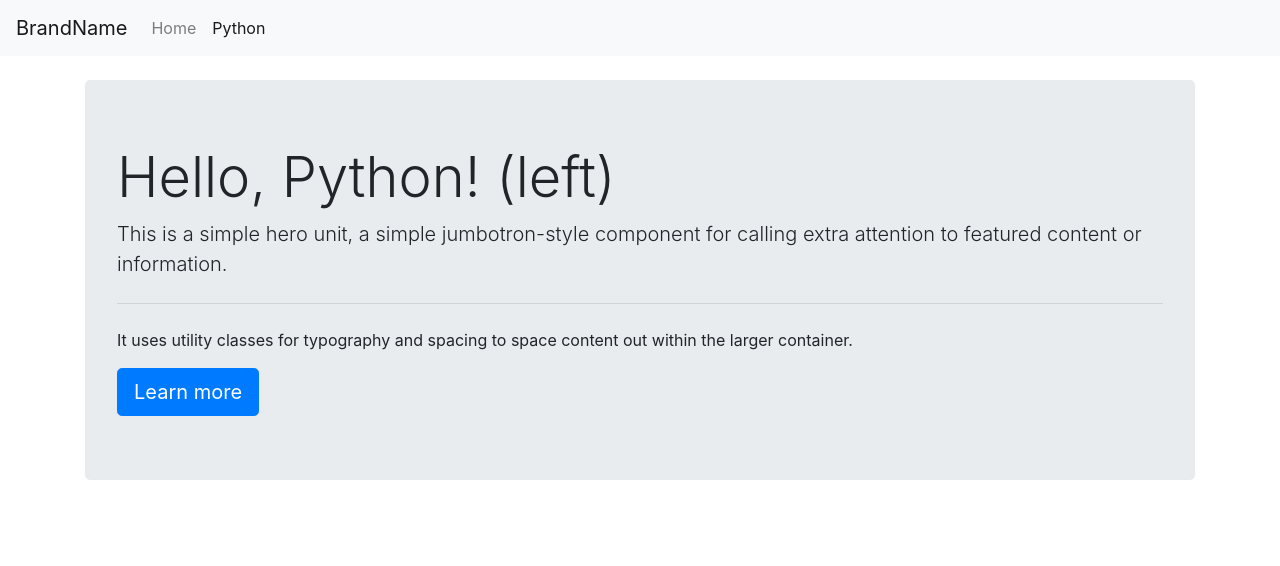
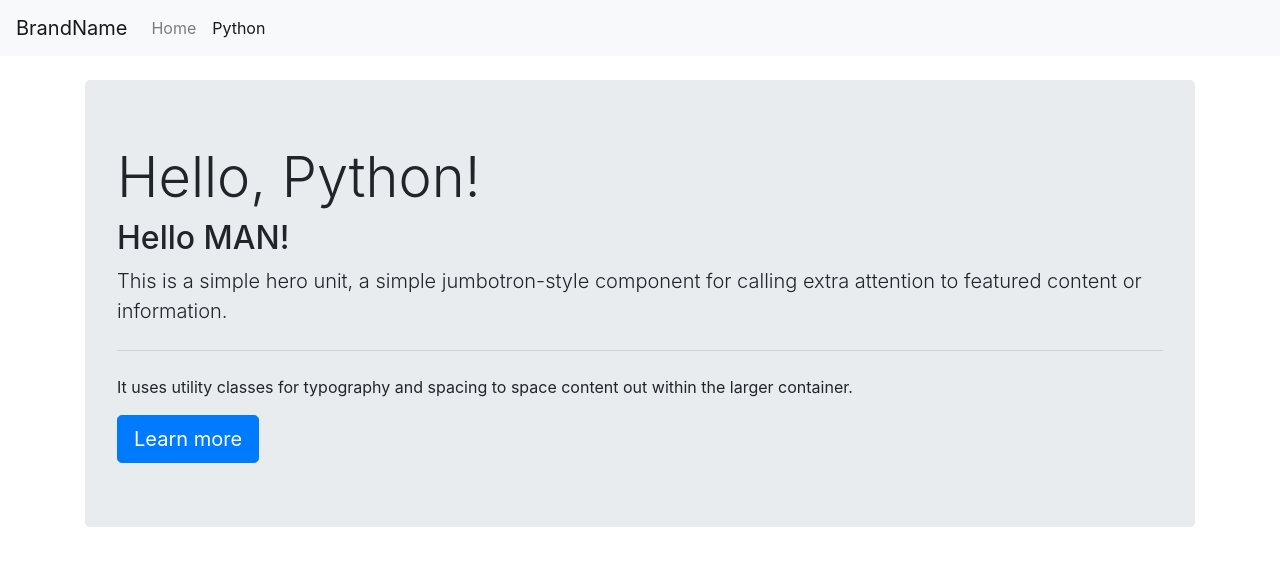
Before and after one commit to ed-strkv/test, a plain HTML site: page python.html in a window 1280 px wide. Drawn offline with nearby package versions, Linux system fonts and the light colour scheme.

Commit message:
Added Hello MAN text

```diff
--- a/python.html
+++ b/python.html
@@ -30,7 +30,8 @@
     <div class="container">
         <br>
         <div class="jumbotron">
-          <h1 class="display-4">Hello, Python! (left)</h1>
+          <h1 class="display-4">Hello, Python!</h1>
+          <h2>Hello MAN!</h2>
           <p class="lead">This is a simple hero unit, a simple jumbotron-style component for calling extra attention to featured content or information.</p>
           <hr class="my-4">
           <p>It uses utility classes for typography and spacing to space content out within the larger container.</p>
```
